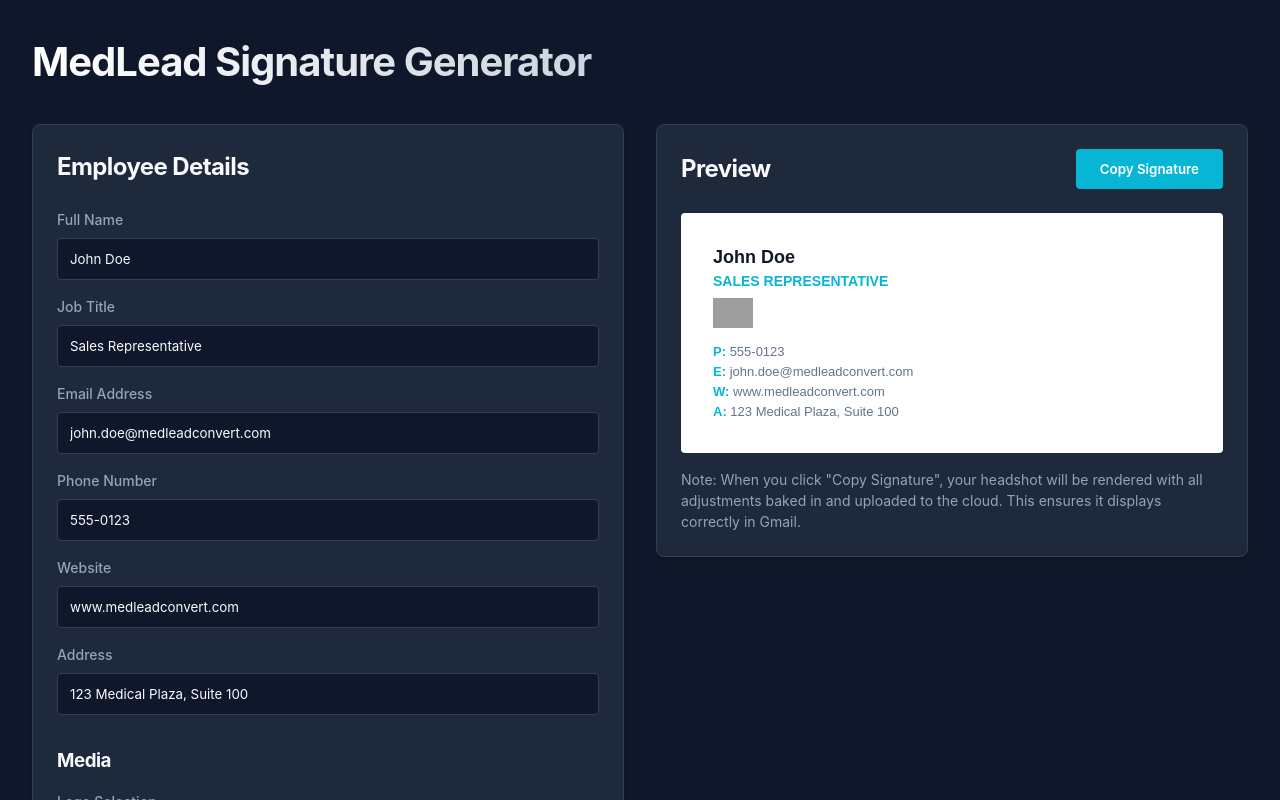
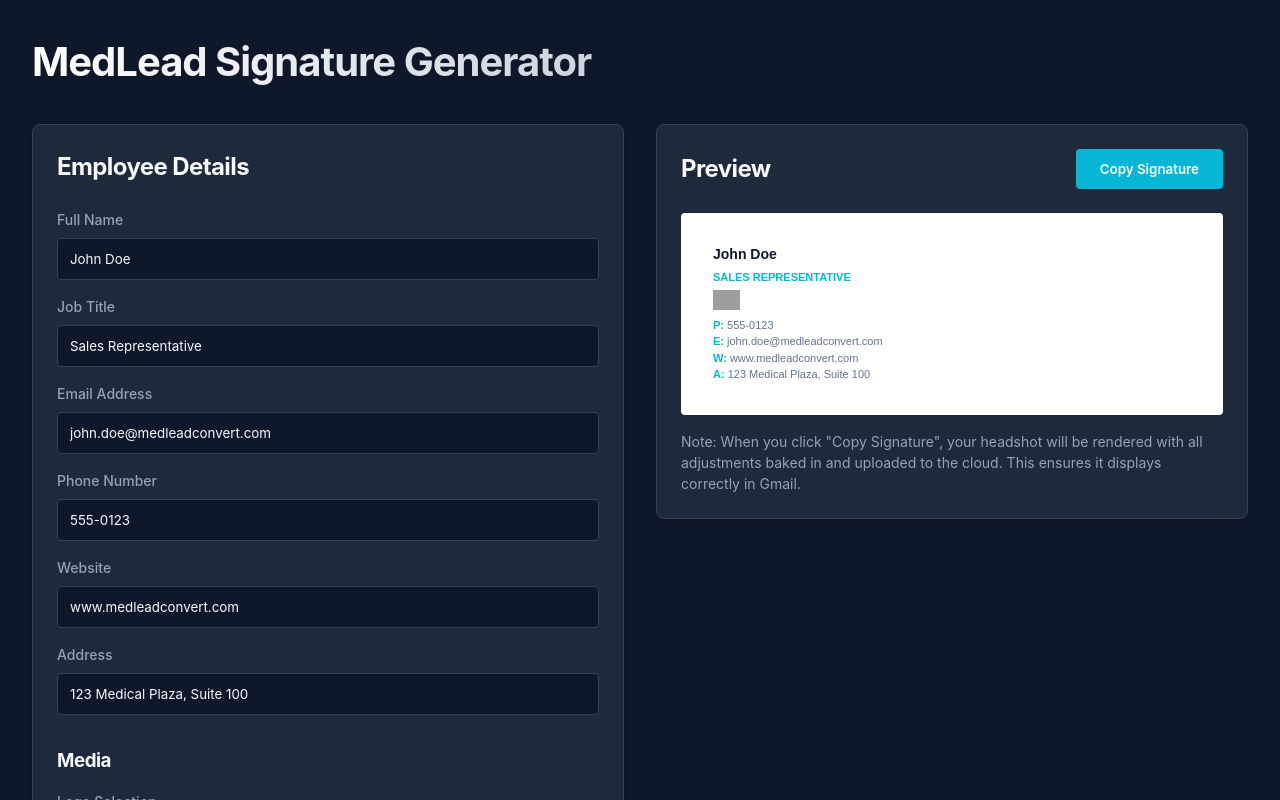
Before and after one commit to JoshAMedLeadAI/MedLeadAISigGen, a React (Vite) app: page / in a window 1280 px wide. Shown: the top 800 px of the page. Built offline with nearby package versions, Linux system fonts and the light colour scheme; grey boxes are pictures that could not be loaded.

Commit message:
fixed sizing of headshot and info
fixed duplicate logo creation

```diff
--- a/src/App.jsx
+++ b/src/App.jsx
@@ -14,7 +14,7 @@ function App() {
     headshotUrl: '',
     headshotType: 'upload', // 'upload' or 'logo'
     showHeadshot: true,
-    headshotContainerSize: 175, // Fixed circle/container size
+    headshotContainerSize: 130, // Fixed circle/container size
     headshotImageScale: 100, // Scale of the image inside (%)
     headshotShape: 'circle', // 'circle', 'rounded', 'square'
     headshotX: 50,
--- a/src/components/SignaturePreview.jsx
+++ b/src/components/SignaturePreview.jsx
@@ -13,13 +13,21 @@ const SignaturePreview = ({ data }) => {
 
     const logoSrc = getLogoSrc();
 
+    // Pre-rendered MedLead logo for headshot use
+    const MEDLEAD_LOGO_HEADSHOT_URL = 'https://res.cloudinary.com/da2gi6rwv/image/upload/v1764966256/lcqxq8smdn39ds6mjvwj.png';
+
     const copyToClipboard = async () => {
         if (!signatureRef.current) return;
 
         let finalHeadshotUrl = null;
 
-        // If there's a headshot to process, render it to canvas and upload
+        // If there's a headshot to process
         if (data.showHeadshot && data.headshotUrl) {
+            // If using MedLead logo as headshot, use the pre-rendered version directly
+            if (data.headshotType === 'logo') {
+                finalHeadshotUrl = MEDLEAD_LOGO_HEADSHOT_URL;
+            } else {
+                // For uploaded photos, render to canvas and upload
                 setIsUploading(true);
                 try {
                     // Render the headshot with all transformations baked in
@@ -40,6 +48,7 @@ const SignaturePreview = ({ data }) => {
                     return;
                 }
                 setIsUploading(false);
+            }
         }
 
         // Generate the final HTML with the Cloudinary URL
@@ -65,7 +74,7 @@ const SignaturePreview = ({ data }) => {
     // Generate signature HTML with simple img tag for headshot (no CSS positioning)
     const generateSignatureHtml = (headshotUrl) => {
         const headshotHtml = headshotUrl ? `
-            <td style="padding-right: 20px; vertical-align: top;">
+            <td style="padding-right: 12px; vertical-align: top;">
                 <img src="${headshotUrl}" alt="${data.fullName}" style="width: ${data.headshotContainerSize}px; height: ${data.headshotContainerSize}px; display: block; ${data.headshotShape === 'circle' ? 'border-radius: 50%;' : data.headshotShape === 'rounded' ? 'border-radius: 10px;' : ''}" />
             </td>
         ` : '';
@@ -77,25 +86,25 @@ const SignaturePreview = ({ data }) => {
                 <tbody>
                     <tr>
                         ${headshotHtml}
-                        <td style="vertical-align: top; ${showDivider ? 'border-left: 2px solid #06b6d4; padding-left: 20px;' : ''}">
+                        <td style="vertical-align: top; ${showDivider ? 'border-left: 2px solid #06b6d4; padding-left: 12px;' : ''}">
                             <table cellpadding="0" cellspacing="0" border="0">
                                 <tbody>
                                     <tr>
-                                        <td style="padding-bottom: 5px;">
-                                            <strong style="font-size: 18px; color: #0f172a; display: block;">${data.fullName}</strong>
-                                            <span style="font-size: 14px; color: #06b6d4; font-weight: bold; text-transform: uppercase;">${data.title}</span>
+                                        <td style="padding-bottom: 3px;">
+                                            <strong style="font-size: 14px; color: #0f172a; display: block;">${data.fullName}</strong>
+                                            <span style="font-size: 11px; color: #06b6d4; font-weight: bold; text-transform: uppercase;">${data.title}</span>
                                         </td>
                                     </tr>
                                     <tr>
-                                        <td style="padding-bottom: 15px;">
-                                            ${logoSrc ? `<img src="${logoSrc}" alt="MedLead Convert" style="height: 30px; display: block;" />` : ''}
+                                        <td style="padding-bottom: 8px;">
+                                            ${logoSrc ? `<img src="${logoSrc}" alt="MedLead Convert" style="height: 20px; display: block;" />` : ''}
                                         </td>
                                     </tr>
                                     <tr>
-                                        <td style="font-size: 13px; color: #64748b;">
-                                            ${data.phone ? `<div style="margin-bottom: 2px;"><span style="color: #06b6d4; font-weight: bold;">P:</span> <a href="tel:${data.phone}" style="color: #64748b; text-decoration: none;">${data.phone}</a></div>` : ''}
-                                            ${data.email ? `<div style="margin-bottom: 2px;"><span style="color: #06b6d4; font-weight: bold;">E:</span> <a href="mailto:${data.email}" style="color: #64748b; text-decoration: none;">${data.email}</a></div>` : ''}
-                                            ${data.website ? `<div style="margin-bottom: 2px;"><span style="color: #06b6d4; font-weight: bold;">W:</span> <a href="https://${data.website}" style="color: #64748b; text-decoration: none;">${data.website}</a></div>` : ''}
+                                        <td style="font-size: 11px; color: #64748b;">
+                                            ${data.phone ? `<div style="margin-bottom: 1px;"><span style="color: #06b6d4; font-weight: bold;">P:</span> <a href="tel:${data.phone}" style="color: #64748b; text-decoration: none;">${data.phone}</a></div>` : ''}
+                                            ${data.email ? `<div style="margin-bottom: 1px;"><span style="color: #06b6d4; font-weight: bold;">E:</span> <a href="mailto:${data.email}" style="color: #64748b; text-decoration: none;">${data.email}</a></div>` : ''}
+                                            ${data.website ? `<div style="margin-bottom: 1px;"><span style="color: #06b6d4; font-weight: bold;">W:</span> <a href="https://${data.website}" style="color: #64748b; text-decoration: none;">${data.website}</a></div>` : ''}
                                             ${data.address ? `<div><span style="color: #06b6d4; font-weight: bold;">A:</span> ${data.address}</div>` : ''}
                                         </td>
                                     </tr>
@@ -134,7 +143,7 @@ const SignaturePreview = ({ data }) => {
                             <tr>
                                 {/* Headshot Column */}
                                 {data.showHeadshot && data.headshotUrl && (
-                                    <td style={{ paddingRight: '20px', verticalAlign: 'top' }}>
+                                    <td style={{ paddingRight: '12px', verticalAlign: 'top' }}>
                                         <div style={{
                                             width: `${data.headshotContainerSize}px`,
                                             height: `${data.headshotContainerSize}px`,
@@ -163,40 +172,40 @@ const SignaturePreview = ({ data }) => {
                                 )}
 
                                 {/* Info Column */}
-                                <td style={{ verticalAlign: 'top', borderLeft: data.showHeadshot && data.headshotUrl ? '2px solid #06b6d4' : 'none', paddingLeft: data.showHeadshot && data.headshotUrl ? '20px' : '0' }}>
+                                <td style={{ verticalAlign: 'top', borderLeft: data.showHeadshot && data.headshotUrl ? '2px solid #06b6d4' : 'none', paddingLeft: data.showHeadshot && data.headshotUrl ? '12px' : '0' }}>
                                     <table cellPadding="0" cellSpacing="0" border="0">
                                         <tbody>
                                             <tr>
-                                                <td style={{ paddingBottom: '5px' }}>
-                                                    <strong style={{ fontSize: '18px', color: '#0f172a', display: 'block' }}>{data.fullName}</strong>
-                                                    <span style={{ fontSize: '14px', color: '#06b6d4', fontWeight: 'bold', textTransform: 'uppercase' }}>{data.title}</span>
+                                                <td style={{ paddingBottom: '3px' }}>
+                                                    <strong style={{ fontSize: '14px', color: '#0f172a', display: 'block' }}>{data.fullName}</strong>
+                                                    <span style={{ fontSize: '11px', color: '#06b6d4', fontWeight: 'bold', textTransform: 'uppercase' }}>{data.title}</span>
                                                 </td>
                                             </tr>
                                             <tr>
-                                                <td style={{ paddingBottom: '15px' }}>
+                                                <td style={{ paddingBottom: '8px' }}>
                                                     {logoSrc && (
                                                         <img
                                                             src={logoSrc}
                                                             alt="MedLead Convert"
-                                                            style={{ height: '30px', display: 'block' }}
+                                                            style={{ height: '20px', display: 'block' }}
                                                         />
                                                     )}
                                                 </td>
                                             </tr>
                                             <tr>
-                                                <td style={{ fontSize: '13px', color: '#64748b' }}>
+                                                <td style={{ fontSize: '11px', color: '#64748b' }}>
                                                     {data.phone && (
-                                                        <div style={{ marginBottom: '2px' }}>
+                                                        <div style={{ marginBottom: '1px' }}>
                                                             <span style={{ color: '#06b6d4', fontWeight: 'bold' }}>P:</span> <a href={`tel:${data.phone}`} style={{ color: '#64748b', textDecoration: 'none' }}>{data.phone}</a>
                                                         </div>
                                                     )}
                                                     {data.email && (
-                                                        <div style={{ marginBottom: '2px' }}>
+                                                        <div style={{ marginBottom: '1px' }}>
                                                             <span style={{ color: '#06b6d4', fontWeight: 'bold' }}>E:</span> <a href={`mailto:${data.email}`} style={{ color: '#64748b', textDecoration: 'none' }}>{data.email}</a>
                                                         </div>
                                                     )}
                                                     {data.website && (
-                                                        <div style={{ marginBottom: '2px' }}>
+                                                        <div style={{ marginBottom: '1px' }}>
                                                             <span style={{ color: '#06b6d4', fontWeight: 'bold' }}>W:</span> <a href={`https://${data.website}`} style={{ color: '#64748b', textDecoration: 'none' }}>{data.website}</a>
                                                         </div>
                                                     )}
```
Also changed, not shown: src/components/SignatureForm.jsx (+8 -3 lines). Lines whose indentation alone changed are shown as unchanged.
